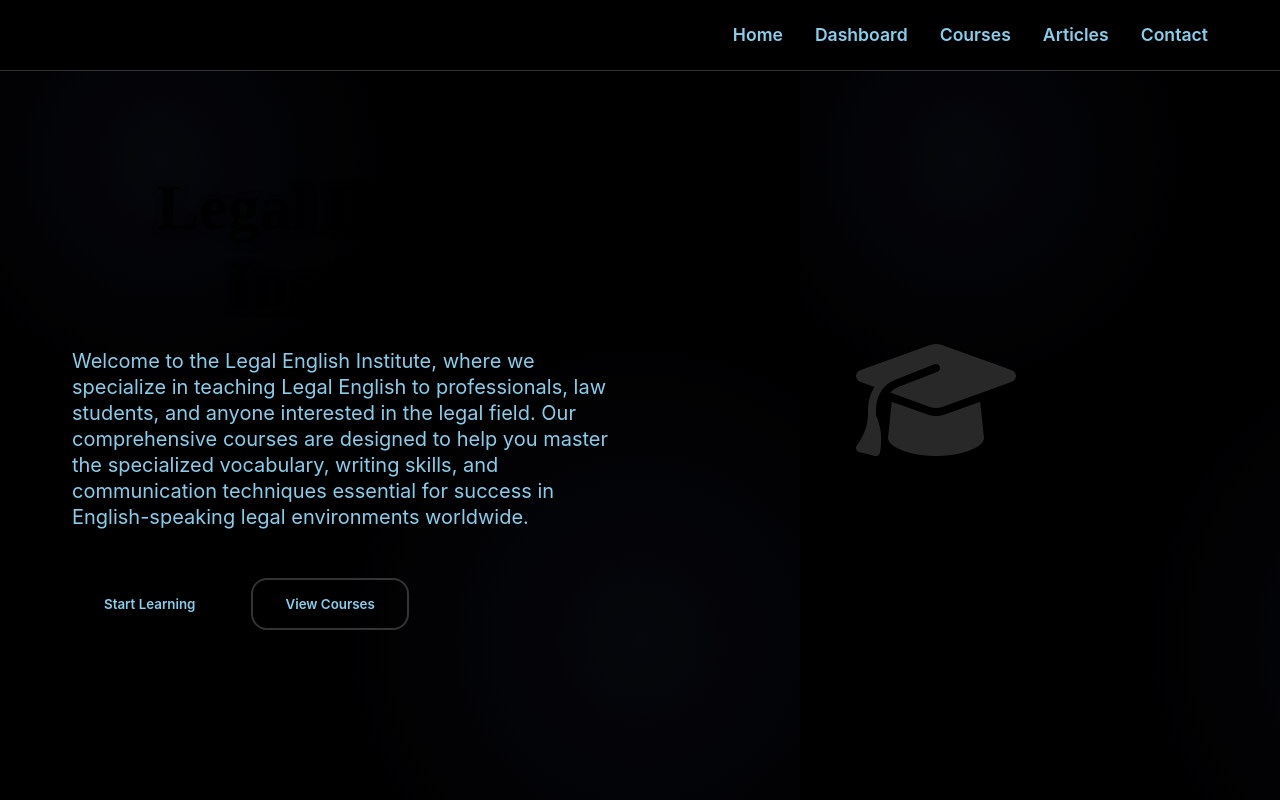
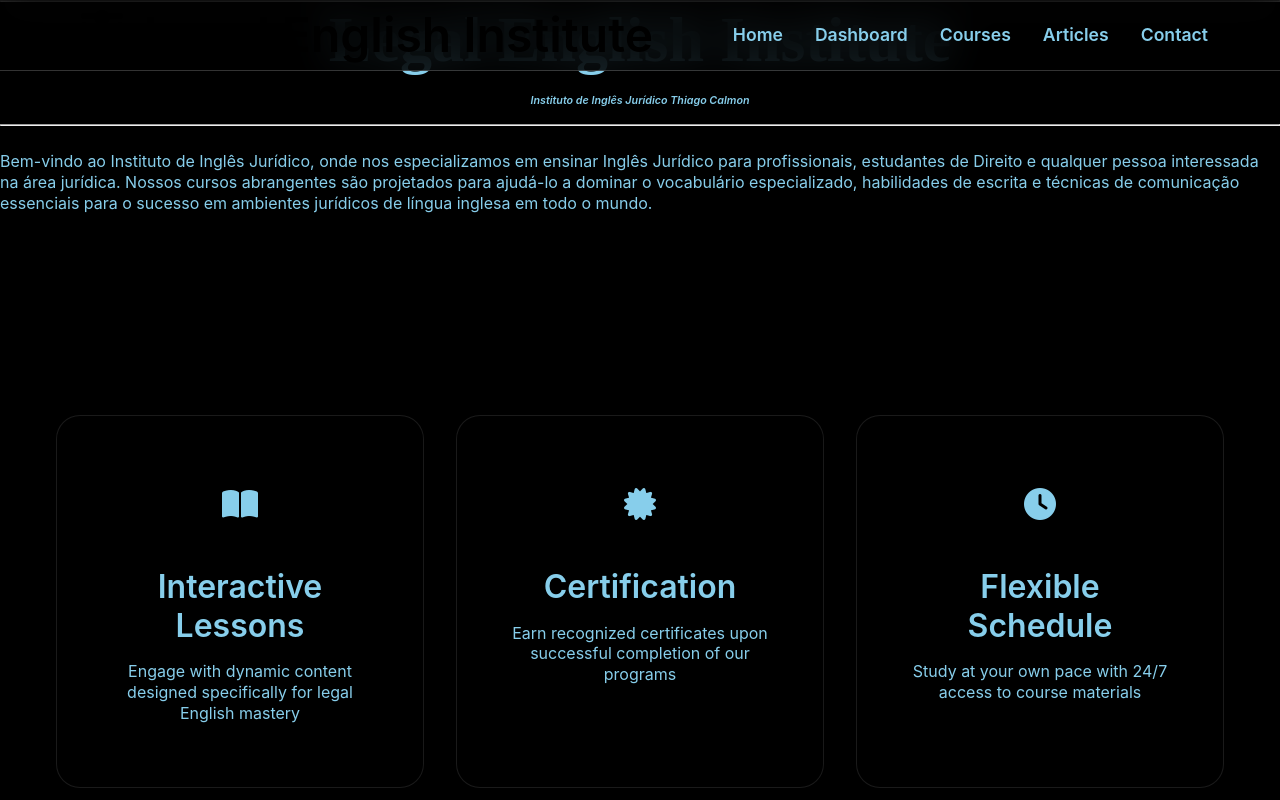
Before and after one commit to kahholiveira/legal-english-institute, a website: page index.html in a window 1280 px wide. Shown: the top 800 px of the page. Drawn offline with Linux system fonts and the light colour scheme.

Commit message:
feat: Adicionar título principal Legal English Institute

```diff
--- a/index.html
+++ b/index.html
@@ -51,22 +51,16 @@
         </nav>
     </header>
 
-    <!-- Hero Section -->
-    <section id="home" class="hero">
-        <div class="hero-content">
-            <div class="hero-text">
-                <h1 class="hero-title">Legal English Institute</h1>
-                <p class="hero-subtitle">Welcome to the Legal English Institute, where we specialize in teaching Legal English to professionals, law students, and anyone interested in the legal field. Our comprehensive courses are designed to help you master the specialized vocabulary, writing skills, and communication techniques essential for success in English-speaking legal environments worldwide.</p>
-                <div class="hero-buttons">
-                    <button class="btn btn-primary">Start Learning</button>
-                    <button class="btn btn-secondary">View Courses</button>
-                </div>
-            </div>
-            <div class="hero-image">
-                <i class="fas fa-graduation-cap hero-icon"></i>
-            </div>
-        </div>
-    </section>
+    <!-- Main Page Section -->
+    <div id="mainpage">
+        <hr>
+        <h1 align="center"><b>Legal English Institute</b></h1>
+        <h6 align="center"><i>Instituto de Inglês Jurídico Thiago Calmon</i></h6>
+        <hr>
+        <br>
+        <p>Bem-vindo ao Instituto de Inglês Jurídico, onde nos especializamos em ensinar Inglês Jurídico para profissionais, estudantes de Direito e qualquer pessoa interessada na área jurídica. Nossos cursos abrangentes são projetados para ajudá-lo a dominar o vocabulário especializado, habilidades de escrita e técnicas de comunicação essenciais para o sucesso em ambientes jurídicos de língua inglesa em todo o mundo.</p>
+        <!-- resto do conteúdo -->
+    </div>
 
     <!-- Dashboard Section -->
     <section id="dashboard" class="dashboard">
```
